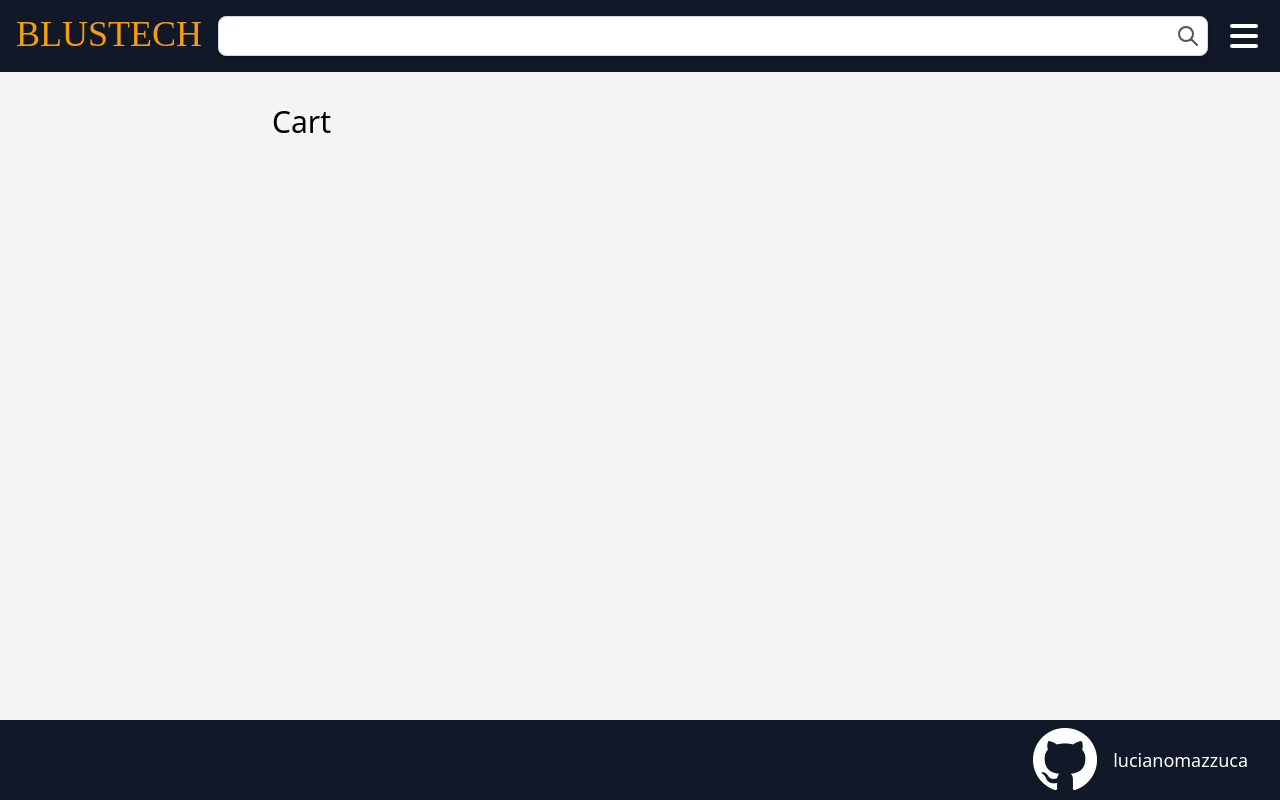
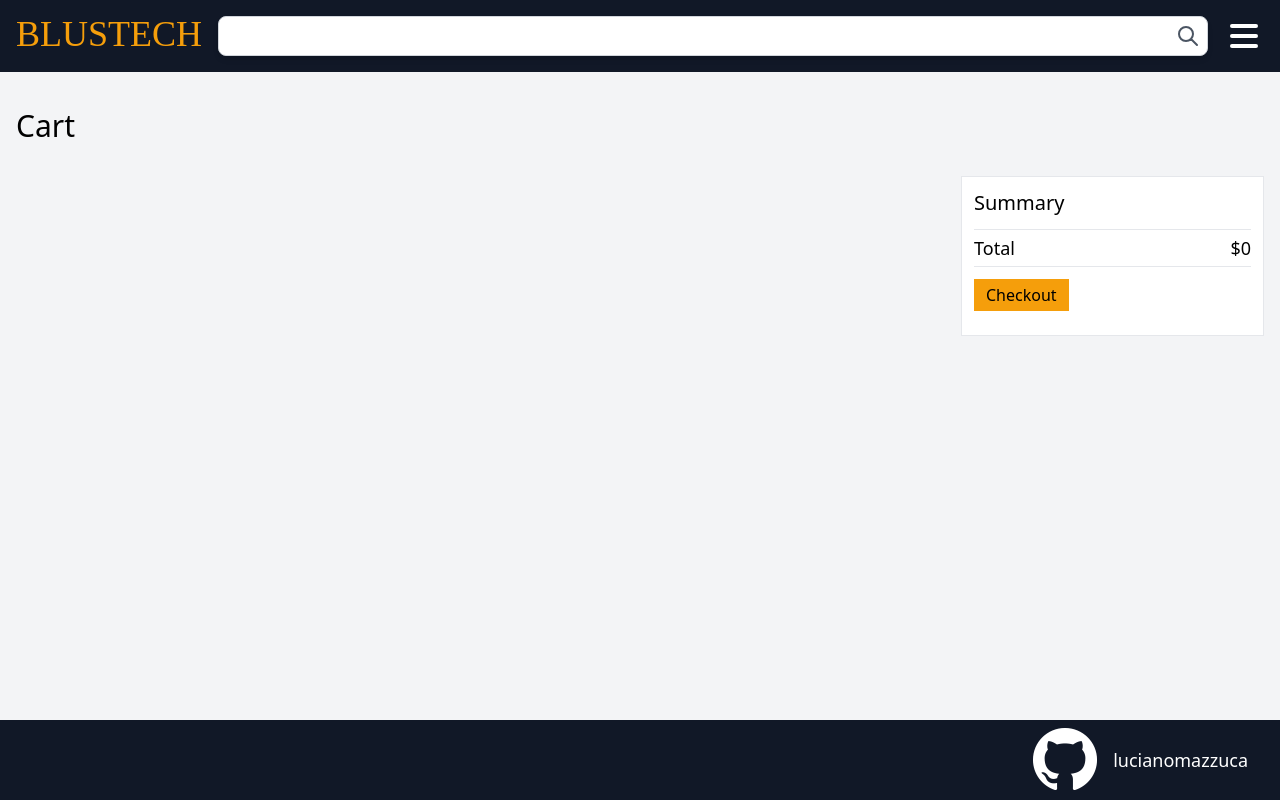
Before and after one commit to lucianomazzuca/blustech-ecommerce, a React (Create React App) app in the folder client/: page /cart in a window 1280 px wide. Built offline with nearby package versions, Linux system fonts and the light colour scheme; no server answers; the HTML template or start-up script is replaced by a standard one; a web font is replaced by a local one.

Commit message:
Add cart summary to cart page

```diff
--- a/client/src/components/cart/CartCard.js
+++ b/client/src/components/cart/CartCard.js
@@ -13,11 +13,11 @@ const CartProductCard = ({
   discount,
 }) => {
   return (
-    <div className="border border-gray-300 bg-white shadow-sm p-2 grid gap-3 grid-cols-12 ">
+    <div className="border border-gray-200 bg-white shadow-sm p-2 grid gap-3 grid-cols-12 ">
       <div className=" h-20 col-span-4 md:col-span-3 md:h-28">
         <ProductImage filename={image} />
       </div>
-      <div className="col-span-8 flex items-center text-lg md:col-span-4 overflow-ellipsis overflow-hidden ">
+      <div className="col-span-8 flex text-lg md:col-span-4 overflow-ellipsis overflow-hidden md:items-center">
         {model}
       </div>
       <div className="col-span-4 flex items-center text-lg md:col-span-2">
--- /dev/null
+++ b/client/src/components/cart/CartSummary.js
@@ -0,0 +1,14 @@
+const CartSummary = ({ total }) => {
+  return (
+    <div className="summary bg-white p-3 border border-gray-200 w-full max-w-md mx-auto">
+      <h4 className="text-xl">Summary</h4>
+      <div className="border-t border-b border-gray-200 py-1 flex justify-between text-lg">
+        <span>Total</span>
+        <span>${total}</span>
+      </div>
+      <button className="bg-yellow-500 px-3 py-1">Checkout</button>
+    </div>
+  );
+};
+
+export default CartSummary;
--- a/client/src/index.css
+++ b/client/src/index.css
@@ -37,3 +37,7 @@
 .filter-item {
   @apply px-2 cursor-pointer hover:underline;
 }
+
+.summary>* {
+  @apply mb-3
+}
--- a/client/src/pages/Cart.js
+++ b/client/src/pages/Cart.js
@@ -1,16 +1,29 @@
 import { useContext } from "react";
 import { CartContext } from "../context/CartContext";
-import CartCard from "../components/cart/CartCard";
 import CartList from "../components/cart/CartList";
+import CartSummary from "../components/cart/CartSummary";
 
 const Cart = () => {
   const { cart, removeProduct, changeQuantity } = useContext(CartContext);
+  const totalPrice = cart.reduce((accumulator, product) => {
+    const price = Number(product.price);
+    const quantity = product.CartProduct.quantity;
+    const discount = product.discount;
+    const realPrice = (price - (price * discount) / 100) * quantity;
+    return accumulator + realPrice;
+  }, 0)
 
   return (
-    <div className="container mx-auto max-w-screen-md px-4 my-8">
-      <h4 className="title">Cart</h4>
+    <div className="container mx-auto max-w-screen-xl px-4 my-4 grid gap-3 grid-cols-1 lg:grid-cols-4">
+      <h4 className="title col-span-4">Cart</h4>
 
-      <CartList products={cart} removeProduct={removeProduct} changeQuantity={changeQuantity} />
+      <div className="col-span-4 lg:col-span-3">
+        <CartList products={cart} removeProduct={removeProduct} changeQuantity={changeQuantity} />
+      </div>
+
+      <div className="col-span-1">
+        <CartSummary total={totalPrice} />
+      </div>
     </div>
   );
 };
```
